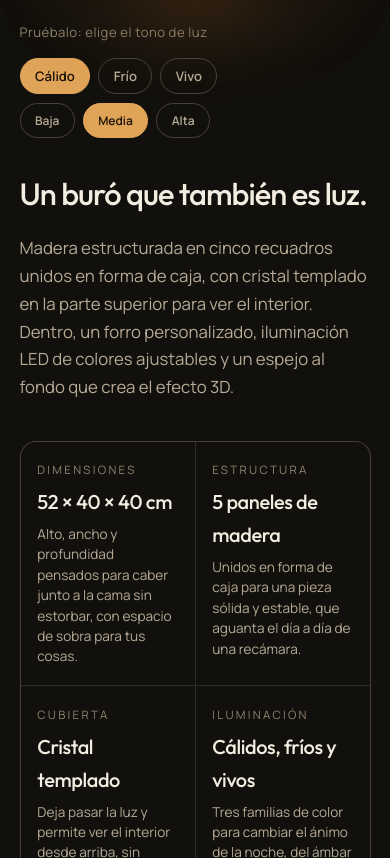
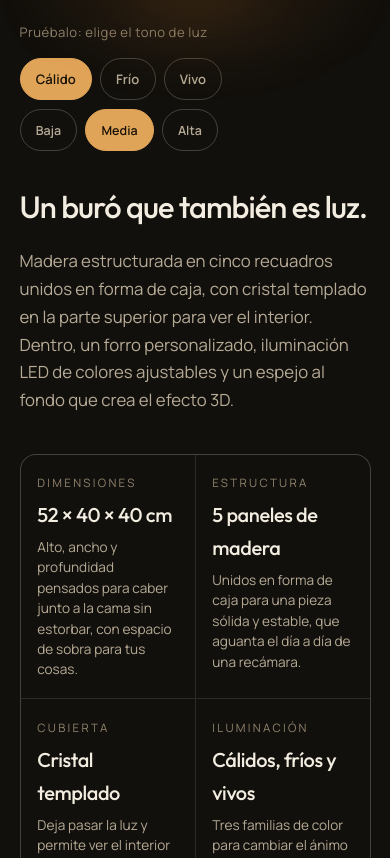
Before and after one commit to esexmic/LuminaBuro, a plain HTML site: page index.html in a window 390 px wide. Shown: the part 2008-2866 px from the top of the page. Drawn offline with Linux system fonts and the light colour scheme.

Commit message:
fix: improve control spacing

```diff
--- a/css/style.css
+++ b/css/style.css
@@ -147,13 +147,13 @@ p { margin: 0; }
 
 .chip {
   display: inline-flex; align-items: center; justify-content: center;
-  padding: 0.5rem 1rem; border-radius: var(--r-btn);
+  min-height: 42px; padding: 0.6rem 1.05rem; border-radius: var(--r-btn);
   background: transparent; border: 1px solid var(--line-strong);
   color: var(--muted); font-family: var(--font-body); font-weight: 600;
   font-size: 0.82rem; cursor: pointer; touch-action: manipulation;
   transition: color 0.3s var(--ease), border-color 0.3s var(--ease), background-color 0.3s var(--ease), transform 0.3s var(--ease);
 }
-.chip--sm { padding: 0.38rem 0.85rem; font-size: 0.75rem; }
+.chip--sm { min-height: 38px; padding: 0.55rem 0.95rem; font-size: 0.78rem; }
 .chip:hover { color: var(--ink); border-color: rgba(243, 236, 224, 0.4); }
 .chip.is-active { color: #1a1206; background: var(--accent); border-color: var(--accent); }
 .chip:active { transform: scale(0.94); }
@@ -483,7 +483,7 @@ p { margin: 0; }
   .objetivo__list h3 { font-size: 1.15rem; }
   .led-stage { width: min(300px, 74vw); }
   .led-demo__row { gap: 0.5rem; }
-  .chip { padding: 0.5rem 0.9rem; }
+  .chip { min-height: 42px; padding: 0.6rem 0.95rem; }
 }
 
 @media (max-width: 430px) {
```
